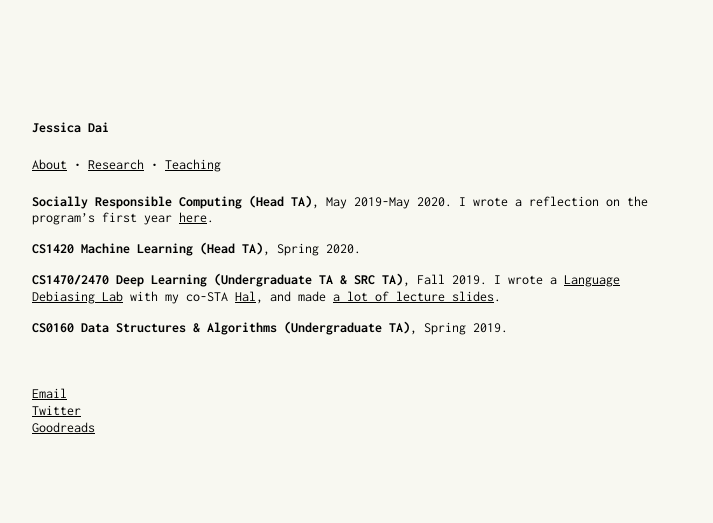
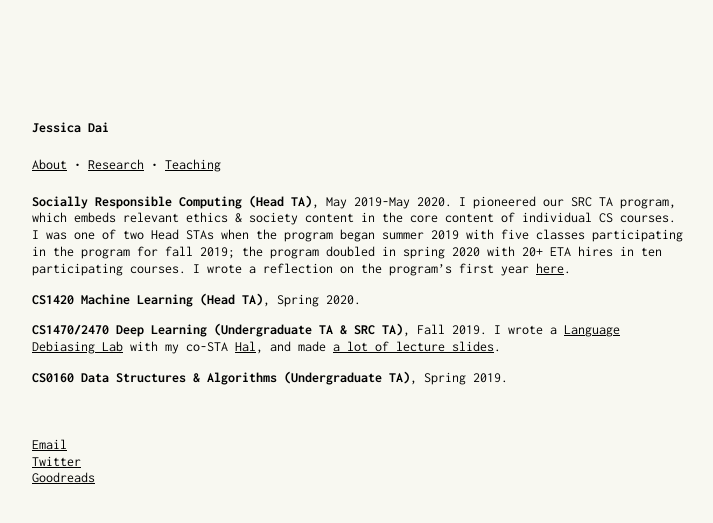
Before and after one commit to jessica-dai/jessica-dai.github.io, a Jekyll site: the page built from teaching.md, in a window 1280 px wide. Shown: the top 523 px of the page, without its empty margins (88-801 px from the left). Built offline with Jekyll 4.4.1, drawn with Linux system fonts in a browser that asks for light colours.

Commit message:
Update teaching.md

```diff
--- a/teaching.md
+++ b/teaching.md
@@ -6,6 +6,7 @@ layout: default
 ---
 
 **Socially Responsible Computing (Head TA)**, May 2019-May 2020.
+I pioneered our SRC TA program, which embeds relevant ethics & society content in the core content of individual CS courses. I was one of two Head STAs when the program began summer 2019 with five classes participating in the program for fall 2019; the program doubled in spring 2020 with 20+ ETA hires in ten participating courses.
 I wrote a reflection on the program's first year [here](http://www.theindy.org/2235){:target="_blank"}.
 
 **CS1420 Machine Learning (Head TA)**, Spring 2020.
```
